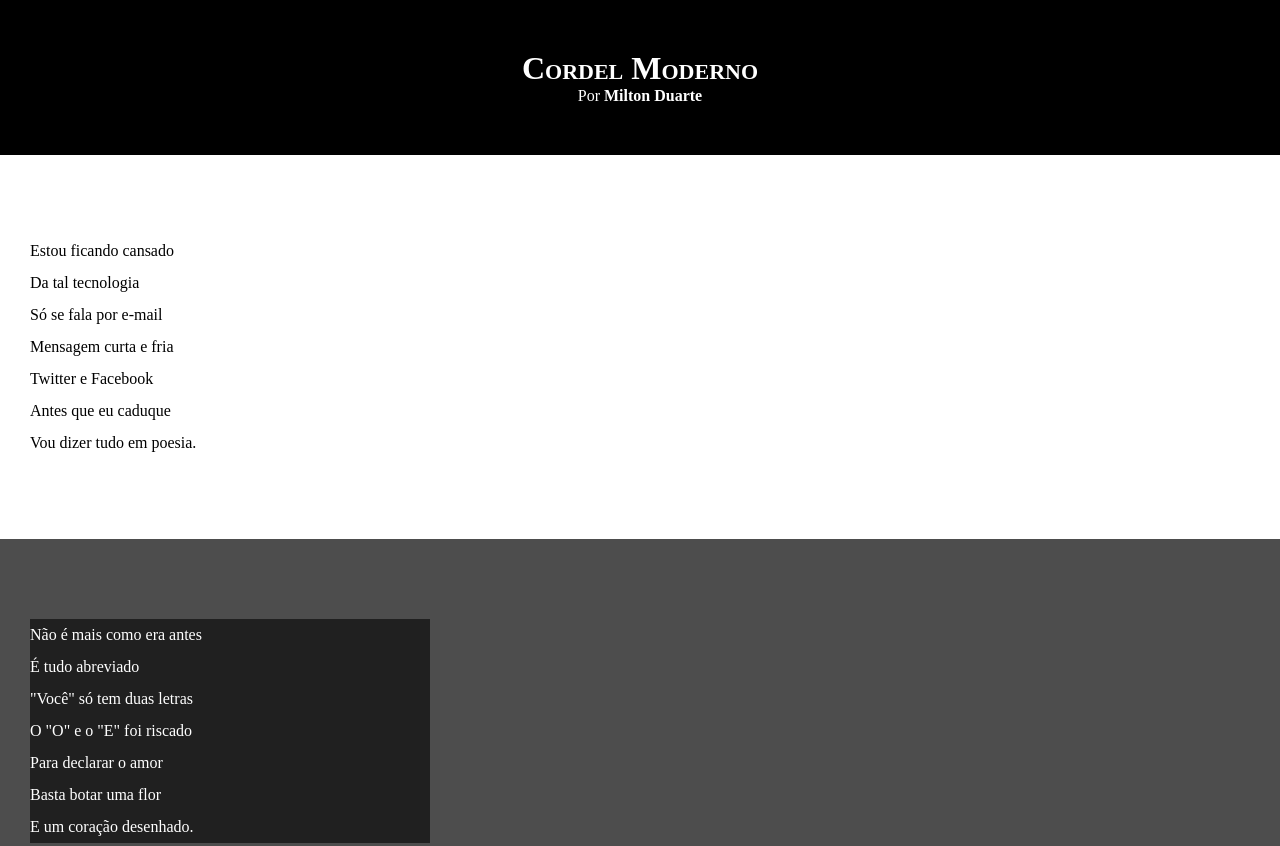
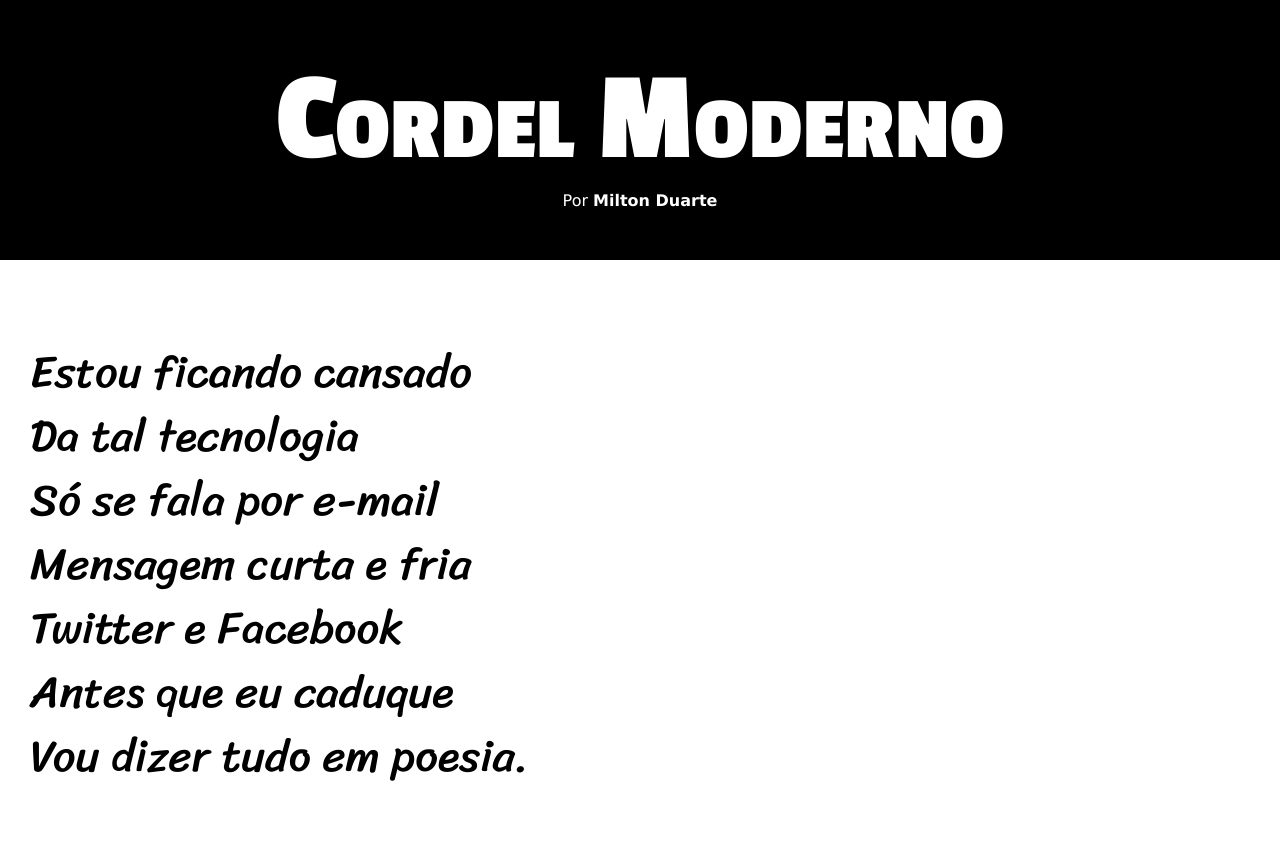
Before and after one commit to Alissoncrepaldi/html-css, a plain HTML site: page desafios/desafio012/index.html in a window 1280 px wide. Shown: the top 846 px of the page. Drawn offline with Linux system fonts and the light colour scheme.

Commit message:
Atualização de estilos

```diff
--- a/desafios/desafio012/estilo/style.css
+++ b/desafios/desafio012/estilo/style.css
@@ -1,11 +1,23 @@
 @charset "UTF-8";
+
+@import url('https://fonts.googleapis.com/css2?family=Passion+One:wght@400;700;900&display=swap');
+
+@import url('https://fonts.googleapis.com/css2?family=Sriracha&display=swap');
+
+:root {
+    --fonte1: Verdana, Geneva, Tahoma, Sans-serif;
+    --fonte2: "Passion One", sans-serif;
+    --fonte3: "Sriracha", cursive;
+}
 
 * {
     margin: 0px;
     padding: 0px;
+    font-size: 1em;
 }
 
 html, body {
+    font-family: var(--fonte1);
     min-height: 100vh;
     background-color: darkgrey;
 }
@@ -17,6 +29,8 @@
 }
 
 header > h1 {
+    font-family: var(--fonte2);
+    font-size: 10vw;
     padding-top: 50px;
     font-variant: small-caps;
 }
@@ -38,8 +52,10 @@
 section {
     padding-top: 10vh;
     padding-bottom: 10vh;
-    line-height: 2em;
+    line-height: 5vw;
     padding-left: 30px;
+    font-family: var(--fonte3);
+    font-size: 3.5vw;
 
 }
 section.normal {
@@ -53,7 +69,9 @@
 }
 
 section.imagem >p {
-    width: 400px;
+    display: inline-block;
+    padding: 5px;
+
     background-color: rgba(0, 0, 0, 0.582);
 
 }
```
